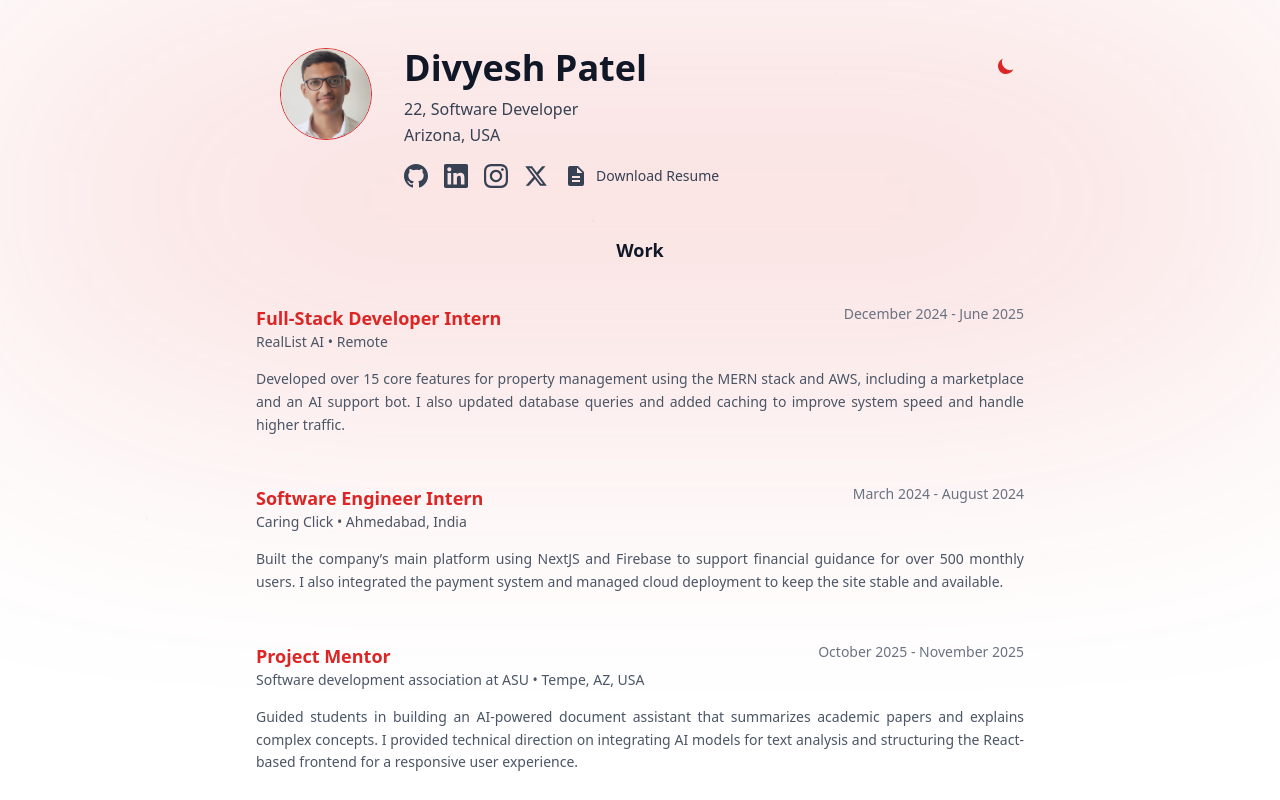
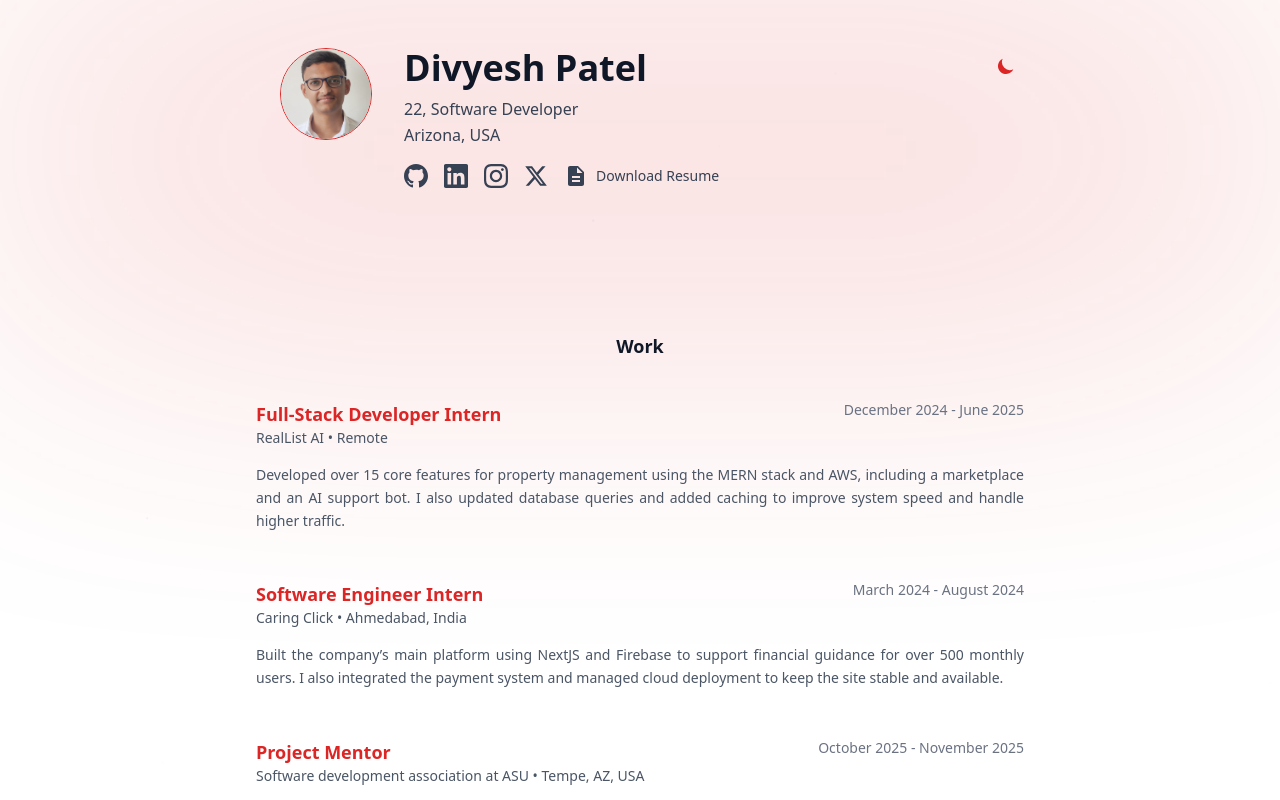
Before and after one commit to pateldivyesh1323/pateldivyesh-portfolio, a Next.js app: page / in a window 1280 px wide. Shown: the top 800 px of the page. Built offline with nearby package versions, Linux system fonts and the light colour scheme.

Commit message:
Increased space between sections

```diff
--- a/app/page.tsx
+++ b/app/page.tsx
@@ -10,7 +10,7 @@ export default function HomePage() {
     return (
         <div className="relative transition-colors duration-300">
             <div className="absolute top-0 left-0 right-0 h-[300px] bg-[#DC2626] blur-[150px] opacity-20 pointer-events-none"></div>
-            <div className="max-w-3xl mx-auto relative">
+            <div className="max-w-3xl mx-auto relative flex flex-col gap-12">
                 <Home />
                 <Work />
                 <Projects />
```
